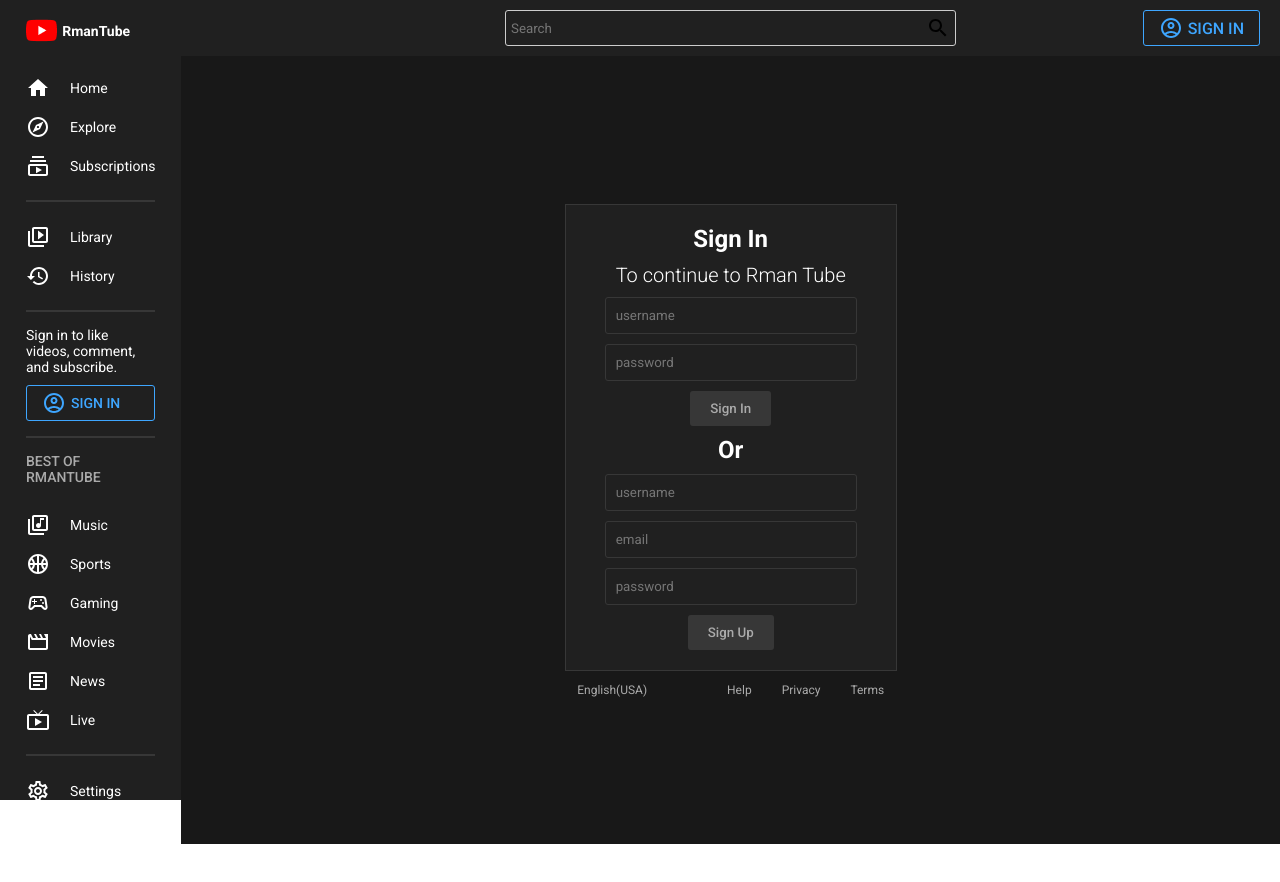
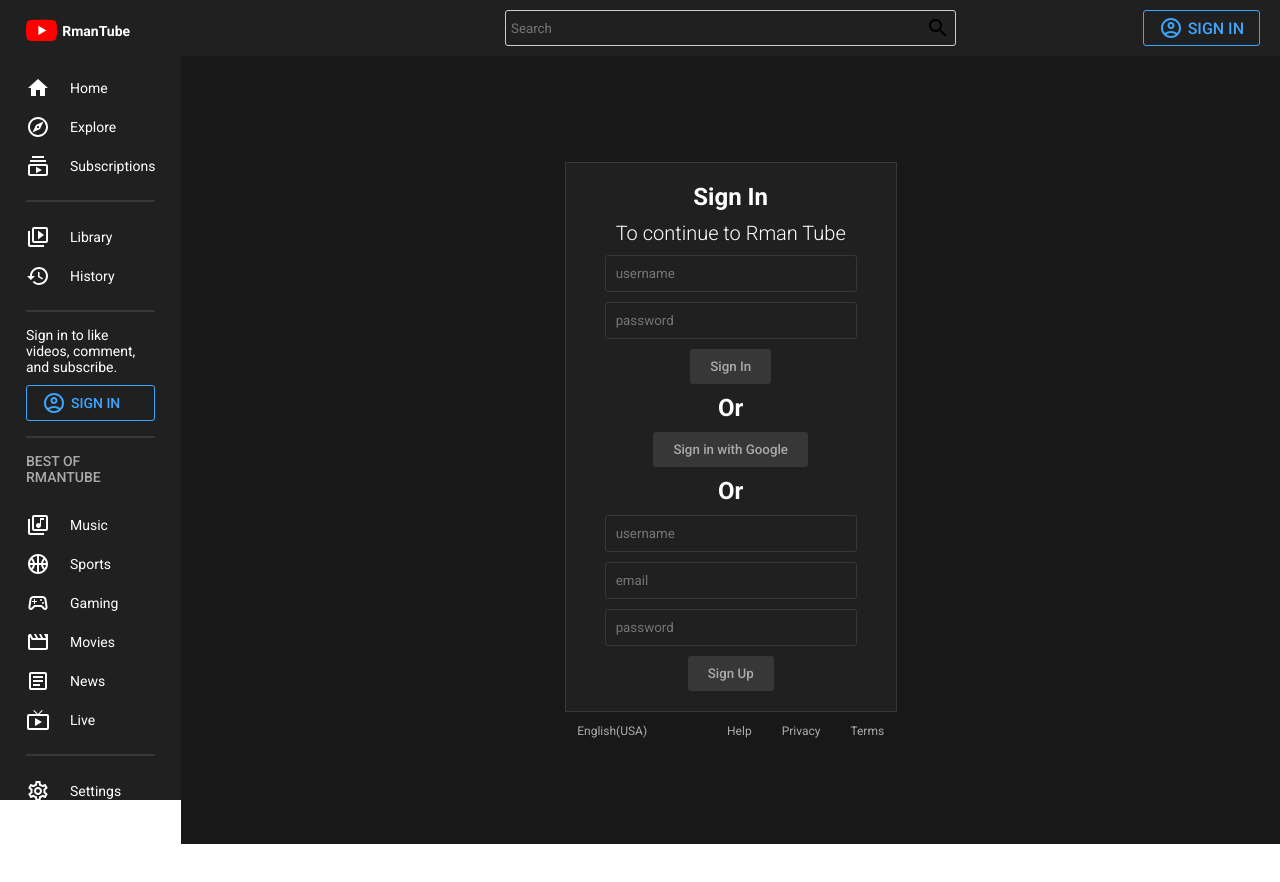
Before and after one commit to Arman-Kabir/video-sharing-client, a React (Vite) app: page /signin in a window 1280 px wide. Shown: the top 882 px of the page. Built offline with nearby package versions, Linux system fonts and the light colour scheme.

Commit message:
signin google half done

```diff
--- a/src/pages/SignIn.jsx
+++ b/src/pages/SignIn.jsx
@@ -4,6 +4,8 @@ import axios from "axios";
 import { API_BASE_URL } from "../utils/apiConfig";
 import { useDispatch } from "react-redux";
 import { loginFailure, loginStart, loginSuccess } from "../redux/userSlice";
+import { auth, provider } from "../firebase";
+import { signInWithPopup } from "firebase/auth";
 
 const Container = styled.div`
   display: flex;
@@ -82,6 +84,26 @@ const SignIn = () => {
     }
   };
 
+  const signInWithGoogle = async () => {
+    dispatch(loginStart());
+    signInWithPopup(auth, provider)
+      .then((result) => {
+        // console.log(result);
+        axios
+          .post("/auth/google", {
+            name: result.user.displayName,
+            email: result.user.email,
+            img: result.user.photoURL,
+          })
+          .then((res) => {
+            dispatch(loginSuccess(res.data));
+          });
+      })
+      .catch((error) => {
+        dispatch(loginFailure())
+      });
+  };
+
   return (
     <Container>
       <Wrapper>
@@ -98,6 +120,8 @@ const SignIn = () => {
         ></Input>
         <Button onClick={handleLogin}>Sign In</Button>
 
+        <Title>Or</Title>
+        <Button onClick={signInWithGoogle}>Sign in with Google</Button>
         <Title>Or</Title>
         <Input
           placeholder="username"
```
Also changed, not shown: src/firebase.js (renamed from firebase.js).
